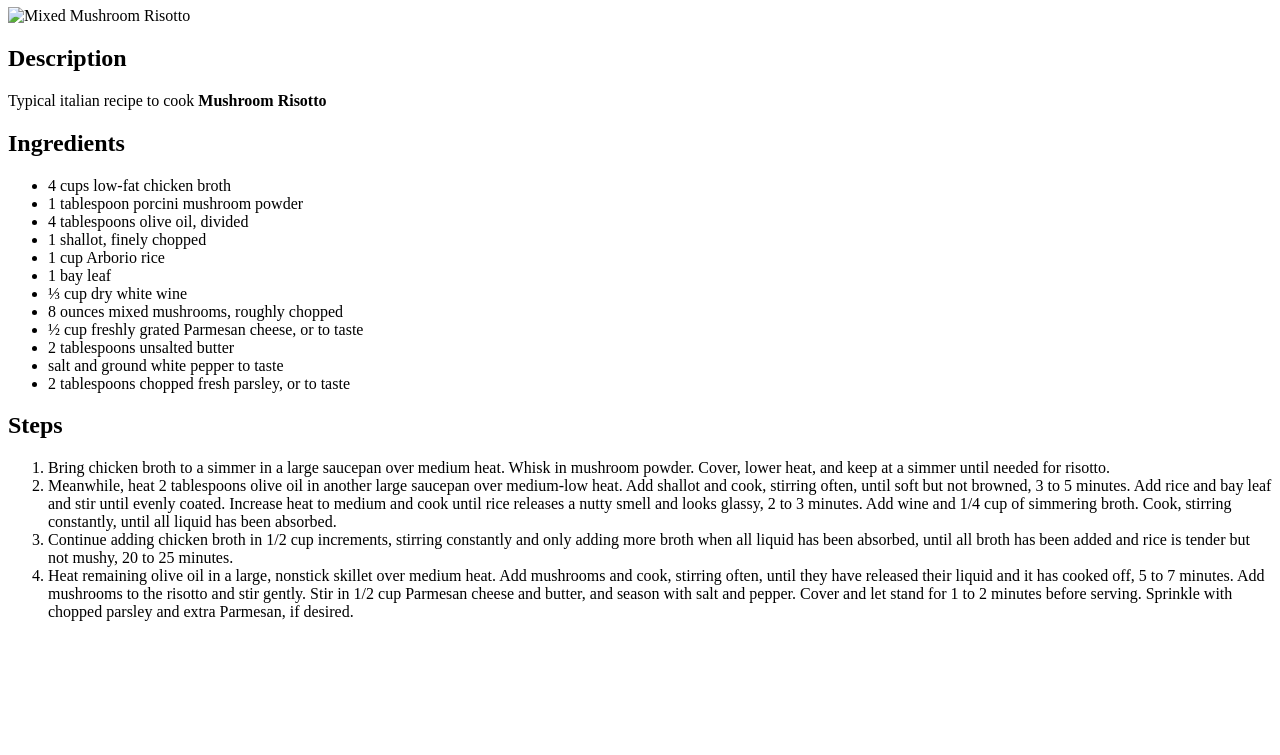
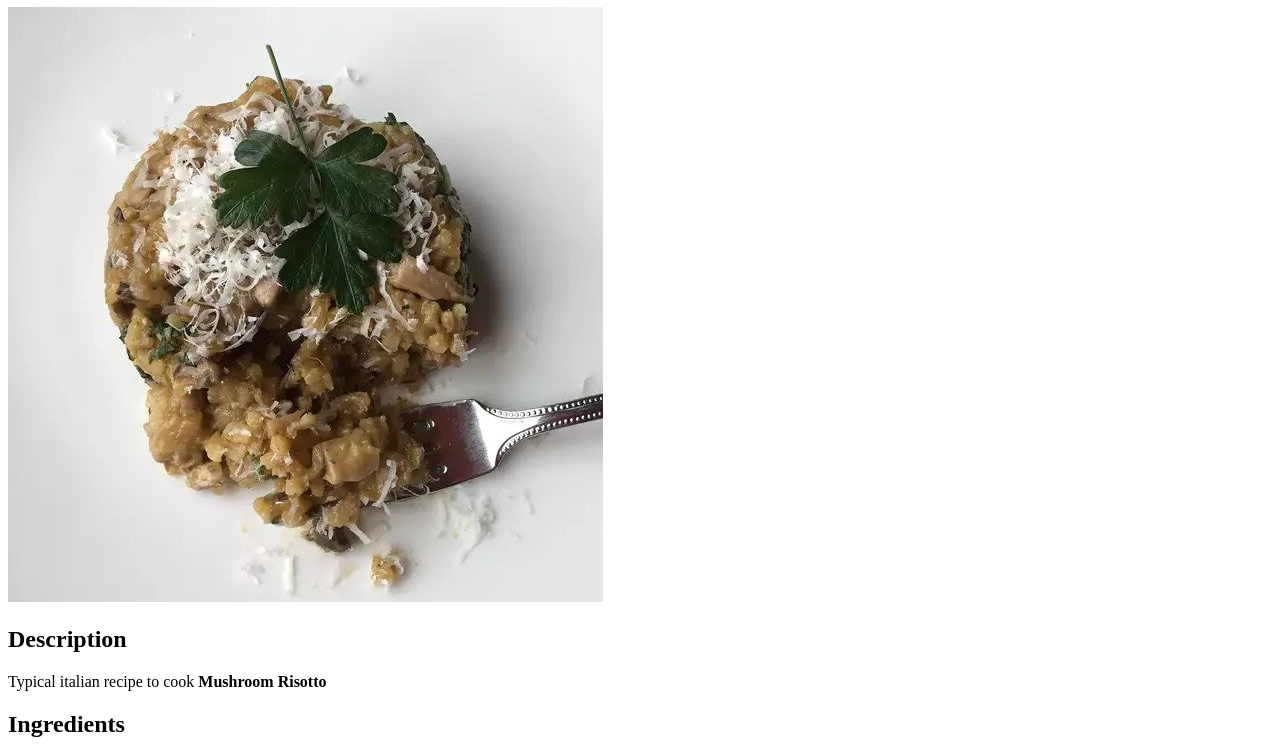
Before and after one commit to valenfalguis/odin-recipes, a plain HTML site: page pages/risotto.html in a window 1280 px wide. Shown: the part 73-828 px from the top of the page. Before the commit the page ends 800 px from the top, so only its background shows below. Drawn offline with Linux system fonts and the light colour scheme.

Commit message:
Add dish image

```diff
--- a/pages/risotto.html
+++ b/pages/risotto.html
@@ -7,7 +7,7 @@
 
     <body>
         <h1>Mixed Mushroom Risotto</h1>
-        <img scr="./img/risotto.jpg" alt="Mixed Mushroom Risotto">
+        <img src="../img/risotto.jpg" alt="Mixed Mushroom Risotto">
         <h2>Description</h2>
         <p>Typical italian recipe to cook <strong>Mushroom Risotto</strong></p>
         <h2>Ingredients</h2>
```
